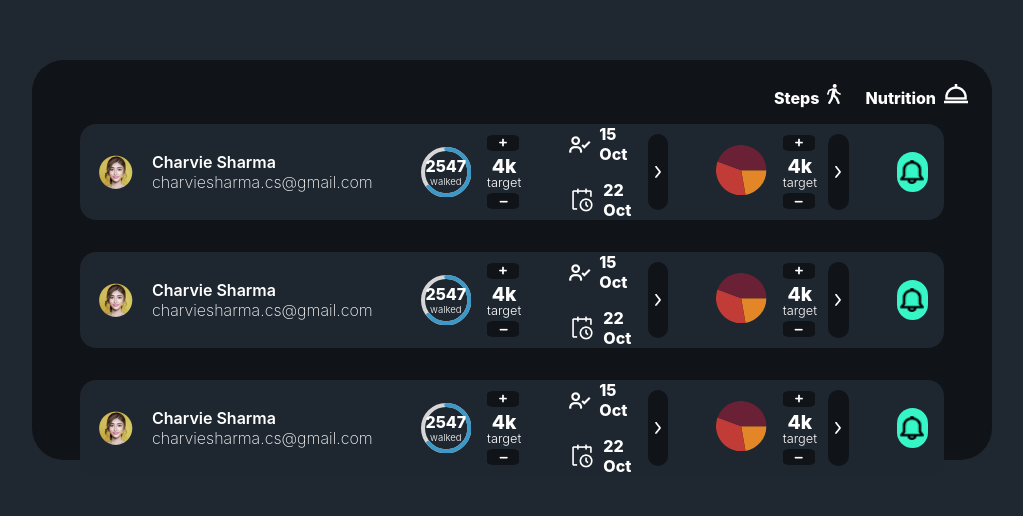
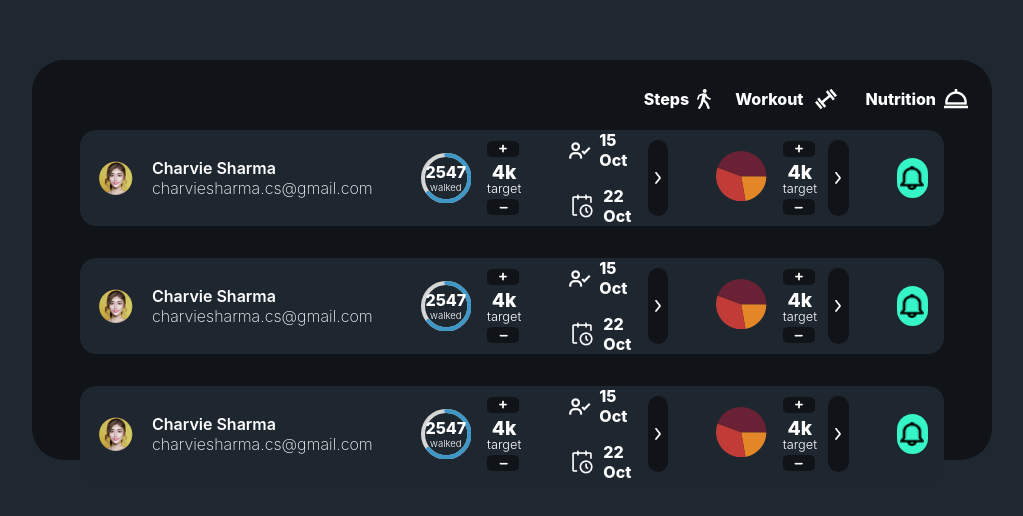
Before and after one commit to ShammiAnand/evolv_assignment_react_final, a React (Create React App) app: page / in a window 1280 px wide. Shown: the part 140-656 px from the top of the page, without its empty margins (128-1151 px from the left). Built offline with nearby package versions, Linux system fonts and the light colour scheme.

Commit message:
all UI elements implemented

```diff
--- a/src/components/Card.js
+++ b/src/components/Card.js
@@ -52,14 +52,42 @@ export const Card = () => {
           justifyContent: "end",
         }}
       >
-        <div style={{ margin: "1.5rem 1.5rem 1rem 0" }}>
+        <div
+          style={{
+            margin: "1.5rem 1.5rem 1rem 0",
+            display: "flex",
+            justifyContent: "center",
+            alignItems: "center",
+          }}
+        >
           <span style={{ color: "white", fontWeight: "800" }}>Steps</span>
           <img
             src={process.env.PUBLIC_URL + "/steps.png"}
             style={{ marginLeft: "0.5rem" }}
           />
         </div>
-        <div style={{ margin: "1.5rem 1.5rem 1rem 0" }}>
+        <div
+          style={{
+            margin: "1.5rem 1.5rem 1rem 0",
+            display: "flex",
+            justifyContent: "center",
+            alignItems: "center",
+          }}
+        >
+          <span style={{ color: "white", fontWeight: "800" }}>Workout</span>
+          <img
+            src={process.env.PUBLIC_URL + "/workout.png"}
+            style={{ marginLeft: "0.5rem" }}
+          />
+        </div>
+        <div
+          style={{
+            margin: "1.5rem 1.5rem 1rem 0",
+            display: "flex",
+            justifyContent: "center",
+            alignItems: "center",
+          }}
+        >
           <span style={{ color: "white", fontWeight: "800" }}>Nutrition</span>
           <img
             src={process.env.PUBLIC_URL + "/nutrition.png"}
```
Also changed, not shown: public/workout.png (added).
